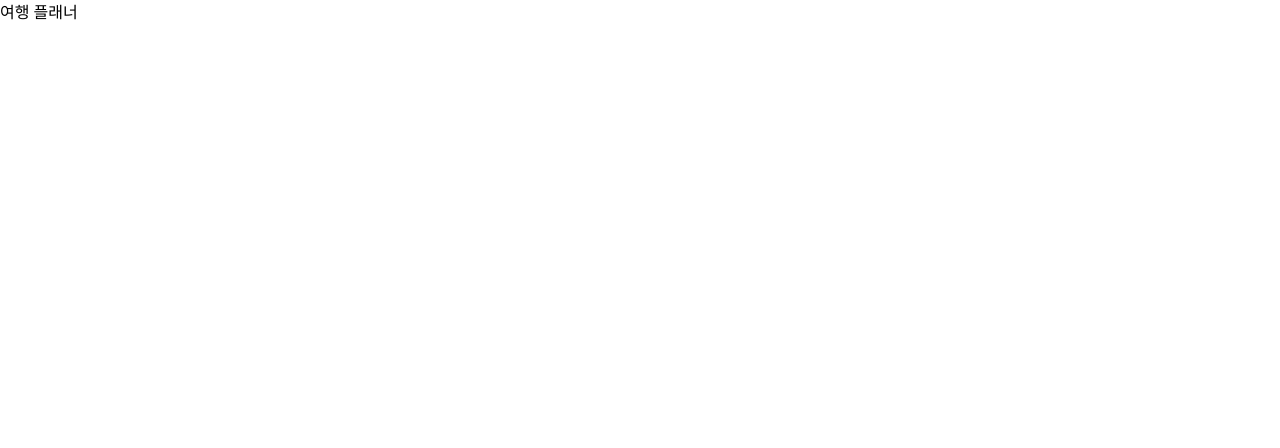
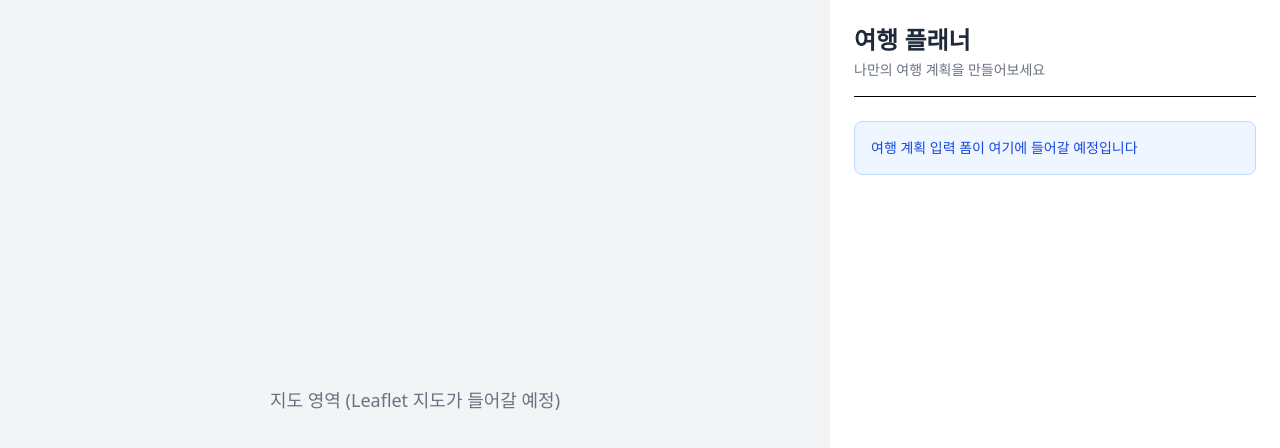
Before and after one commit to O-Dong/trip-planner, a React app in the folder frontend/: page / in a window 1280 px wide. Shown: the top 448 px of the page. Built offline with nearby package versions, Linux system fonts and the light colour scheme; the HTML template or start-up script is replaced by a standard one.

Commit message:
feat: 기본 레이아웃 구조

```diff
--- a/frontend/src/App.tsx
+++ b/frontend/src/App.tsx
@@ -1,7 +1,18 @@
+import MapView from './components/Map/MapView';
+import Sidebar from './components/Sidebar/Sidebar';
+
 function App() {
   return (
-    <div className="h-screen w-screen">
-      <h1>여행 플래너</h1>
+    <div className="flex h-screen w-screen overflow-hidden">
+      {/* 지도 영역 */}
+      <div className="flex-1 relative">
+        <MapView />
+      </div>
+
+      {/* 사이드바 영역 */}
+      <div className="w-full md:w-[400px] lg:w-[450px] bg-white shadow-lg overflow-y-auto">
+        <Sidebar />
+      </div>
     </div>
   );
 }
--- /dev/null
+++ b/frontend/src/components/Map/MapView.tsx
@@ -0,0 +1,9 @@
+function MapView() {
+  return (
+    <div className="w-full h-full bg-gray-100 flex items-center justify-center">
+      <p className="text-gray-500 text-lg">지도 영역 (Leaflet 지도가 들어갈 예정)</p>
+    </div>
+  );
+}
+
+export default MapView;
--- /dev/null
+++ b/frontend/src/components/Sidebar/Sidebar.tsx
@@ -0,0 +1,24 @@
+function Sidebar() {
+  return (
+    <div className="p-6 h-full">
+      <div className="space-y-6">
+        {/* 헤더 */}
+        <div className="border-b pb-4">
+          <h1 className="text-2xl font-bold text-gray-800">여행 플래너</h1>
+          <p className="text-sm text-gray-500 mt-1">나만의 여행 계획을 만들어보세요</p>
+        </div>
+
+        {/* 콘텐츠 영역 */}
+        <div className="space-y-4">
+          <div className="p-4 bg-blue-50 rounded-lg border border-blue-200">
+            <p className="text-sm text-blue-700">
+              여행 계획 입력 폼이 여기에 들어갈 예정입니다
+            </p>
+          </div>
+        </div>
+      </div>
+    </div>
+  );
+}
+
+export default Sidebar;
```
